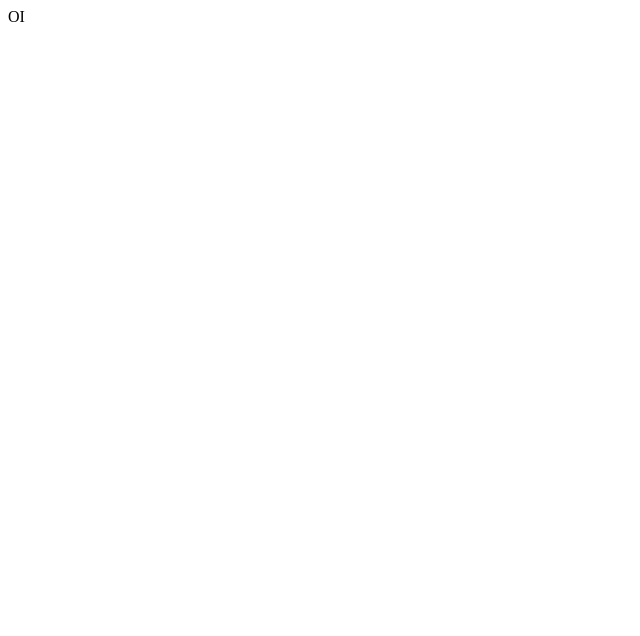
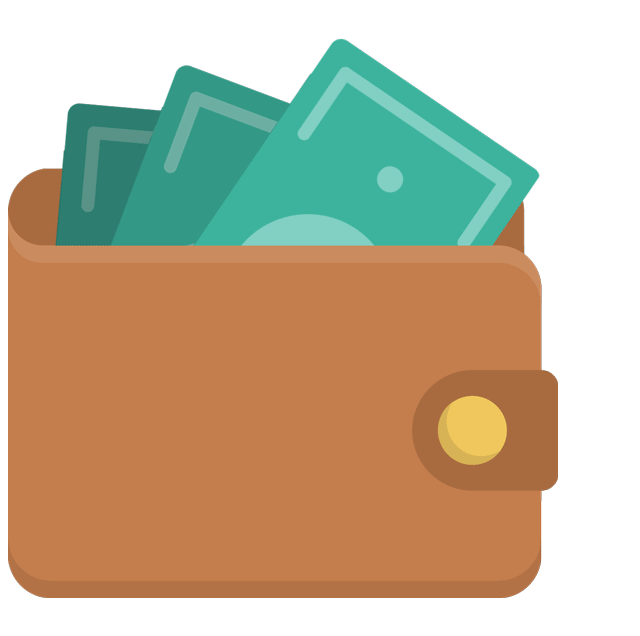
Before and after one commit to GabrielTakaki/Carteira-digital, a React (Create React App) app: page / in a window 1280 px wide. Shown: the top 636 px of the page, without its empty margins (0-640 px from the left). Built offline with nearby package versions, Linux system fonts and the light colour scheme.

Commit message:
header component creation

```diff
--- a/src/App.tsx
+++ b/src/App.tsx
@@ -1,9 +1,10 @@
 import React from 'react';
+import Home from './pages/Home';
 
 const App = () => {
   return (
     <div>
-      OI
+      <Home />
     </div>
   );
 }
--- /dev/null
+++ b/src/components/Header.tsx
@@ -0,0 +1,14 @@
+import React from 'react';
+import wallet from '../assets/wallet-gif.gif'
+
+const Navbar: React.FC = () => {
+  return (
+    <header className="header">
+      <section className="header__section">
+        <img src={ wallet } className="header__gif" alt="carteira-digital-gif" />
+      </section>
+    </header>
+  );
+}
+
+export default Navbar;
--- /dev/null
+++ b/src/pages/Home.tsx
@@ -0,0 +1,12 @@
+import React from 'react';
+import Navbar from '../components/Header';
+
+const Home: React.FC = () => {
+  return (
+    <>
+      <Navbar />
+    </>
+  );
+}
+
+export default Home;
```
Also changed, not shown: src/components/CurrencyCard.tsx (added, +11 -0 lines), src/components/Input.tsx (added, +19 -0 lines), src/interfaces/index.tsx (added, +9 -0 lines), src/assets/wallet-gif.gif (added), src/styles/components/_Header.scss (added), src/styles/style.scss (added).
